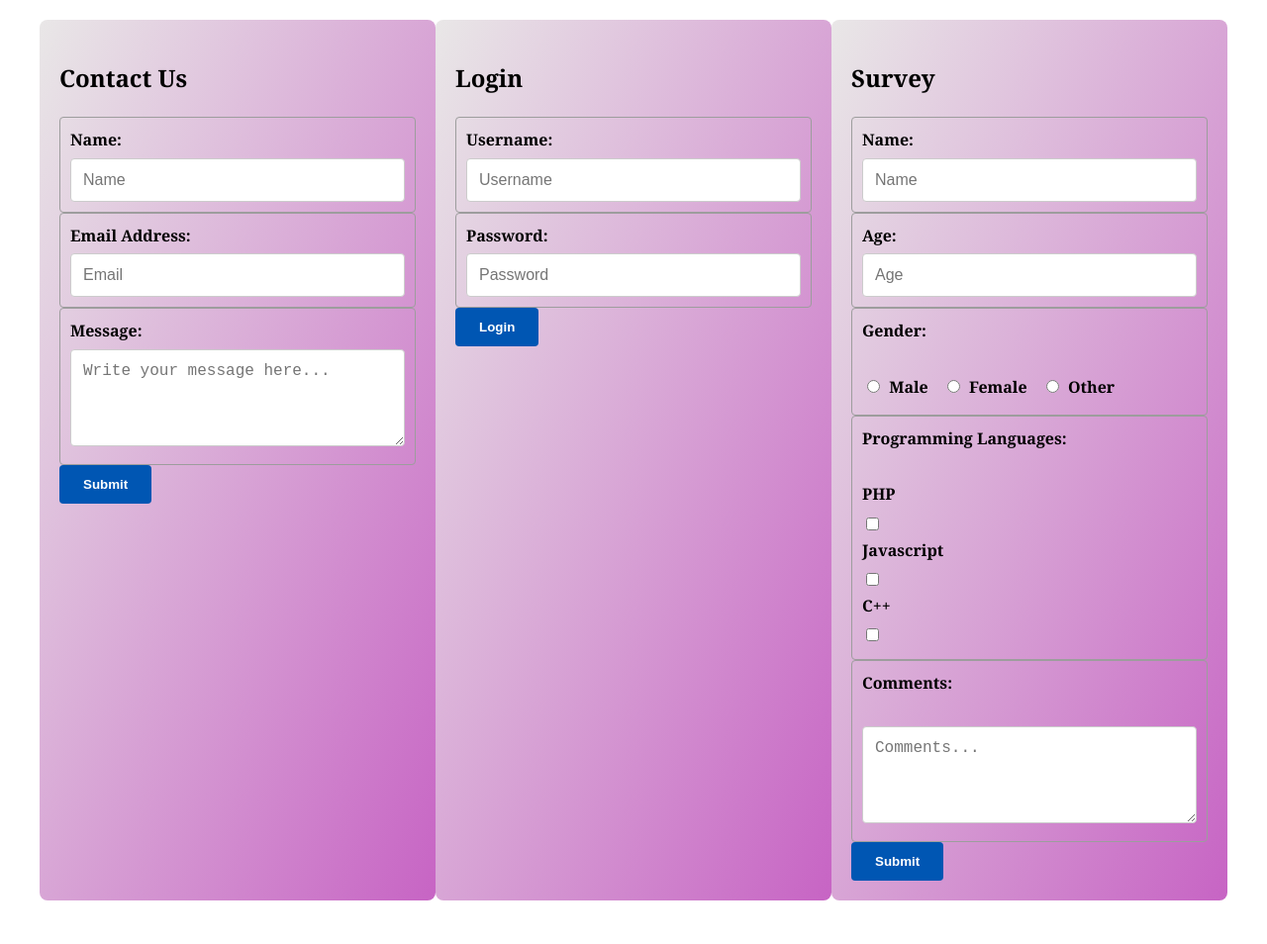
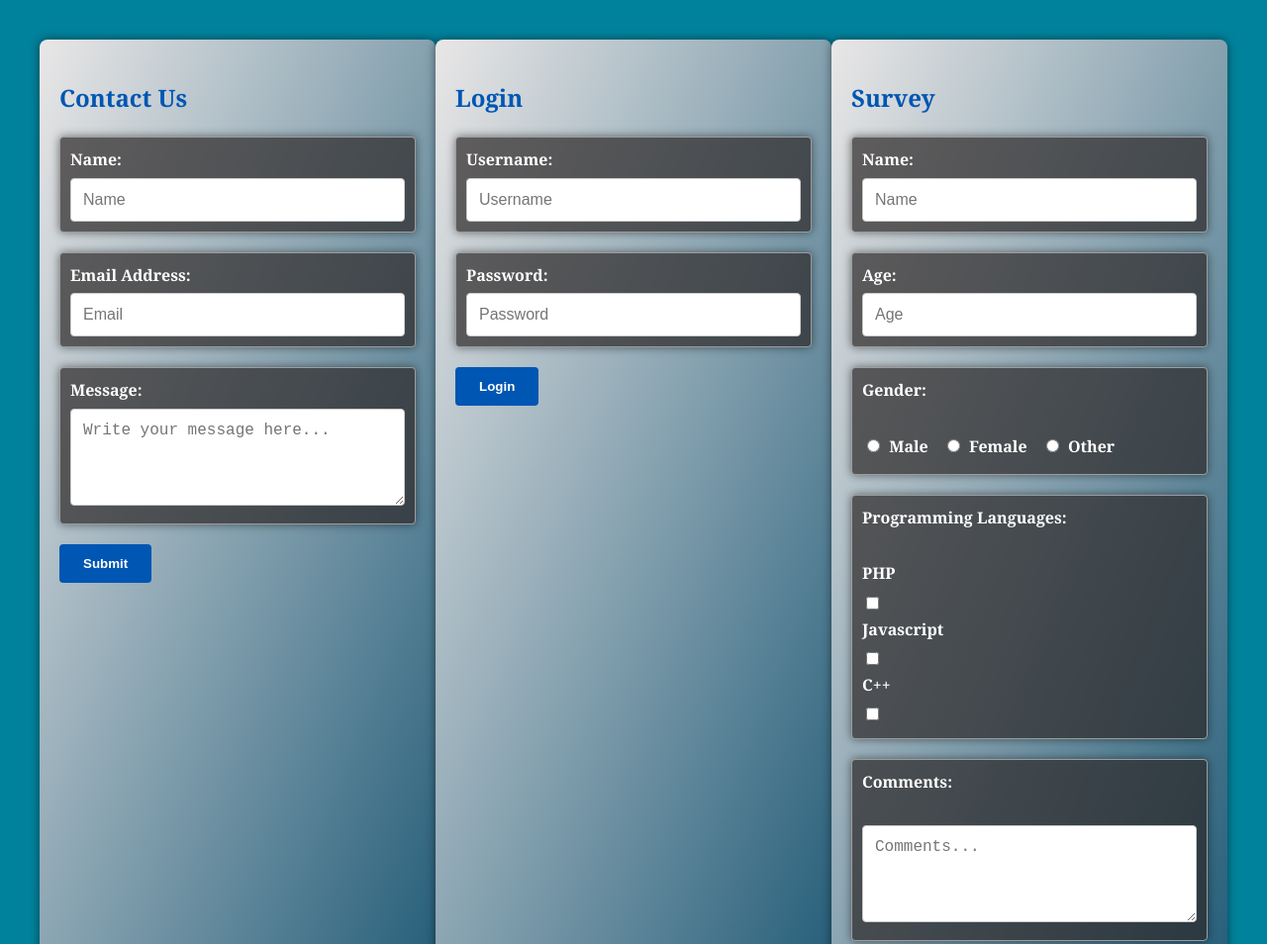
Before and after one commit to Anjheli/ActivityHTML, a plain HTML site: page Acitivity 2/assignment2.html in a window 1280 px wide. Shown: the top 954 px of the page at 99% size. Before the commit the page ends 930 px from the top, so only its background shows below. Drawn offline with Linux system fonts and the light colour scheme.

Commit message:
styles.css

```diff
--- a/Acitivity 2/styles.css
+++ b/Acitivity 2/styles.css
@@ -3,6 +3,14 @@ body {
     font-family: Georgia, serif;
     line-height: 1.6;
     margin: 20px;
+    background-color: rgb(1, 130, 156);
+    color: white;
+}
+
+/* Heading Styles */
+.section h1 {
+    color: #0056b3;
+    font-weight: bold;
 }
 
 /* Container Styles */
@@ -10,8 +18,9 @@ body {
     display: flex;
     flex-wrap: wrap;
     justify-content: space-between;
-    max-width: 1200px;
+    max-width: 1500px;
     margin: 0 auto;
+    padding: 20px;
 }
 
 /* Section and Form Styles */
@@ -20,6 +29,9 @@ body {
     flex-basis: 30%;
     padding: 20px;
     border-radius: 8px;
+    margin-bottom: 20px;
+    background-color: rgba(43, 39, 39, 0.7);
+    box-shadow: 0 0 10px rgba(0, 0, 0, 0.5);
 }
 
 /* Form Label Styles */
@@ -42,6 +54,7 @@ textarea {
     font-size: 16px;
     box-sizing: border-box;
     transition: border-color 0.2s ease-in-out;
+    background-color: rgb(255, 255, 255);
 }
 
 input[type="text"]:focus,
@@ -80,7 +93,6 @@ input[type="submit"]:hover {
 .box-label {
     display: inline-block;
     margin-right: 10px;
-
 }
 
 .box-label input[type="radio"] {
@@ -90,7 +102,7 @@ input[type="submit"]:hover {
 /* Additional Styling for Attractiveness */
 /* Styling Contact Form, Login Form, and Survey Form */
 .contact-form, .login-form, .survey-form {
-    background: linear-gradient(to bottom right, #e9e7e7, #c764c4);
+    background: linear-gradient(to bottom right, #e9e7e7, #215b77);
 }
 
 /* Responsive Form Width for Smaller Devices */
```
